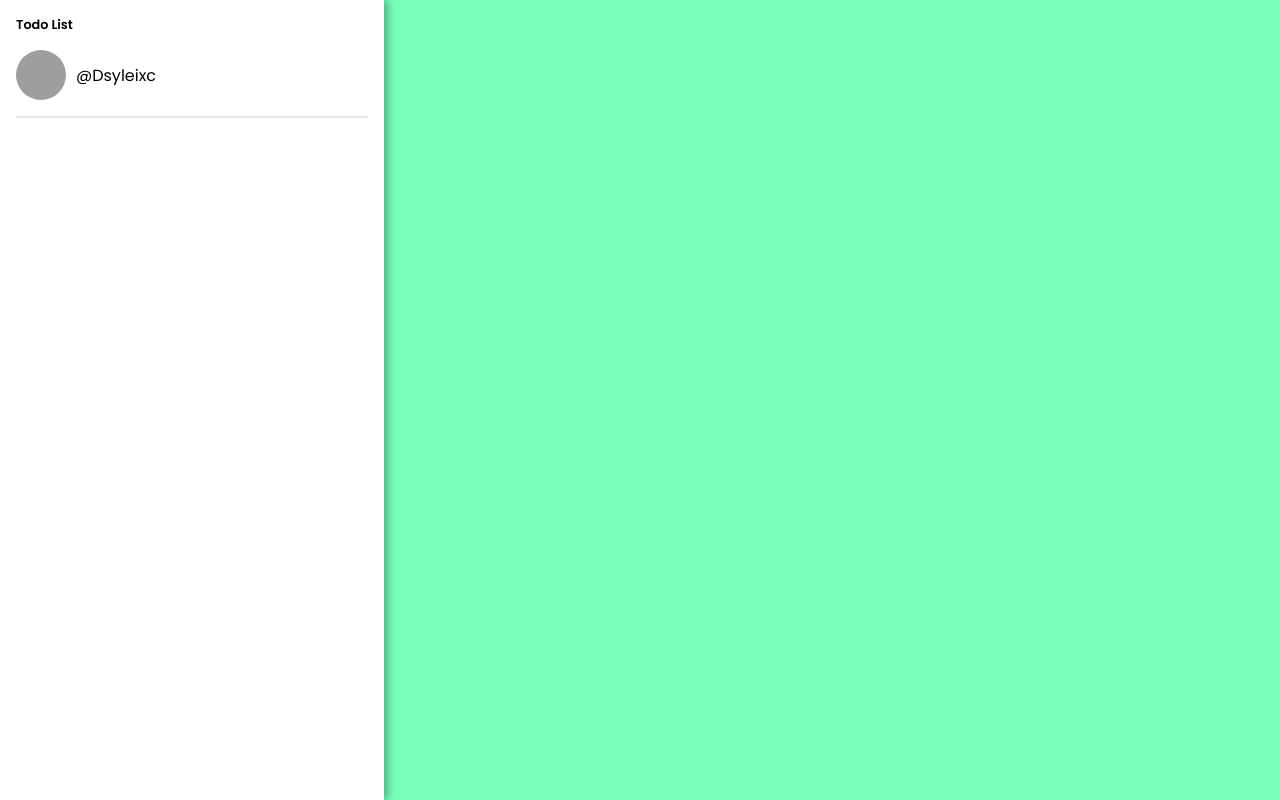
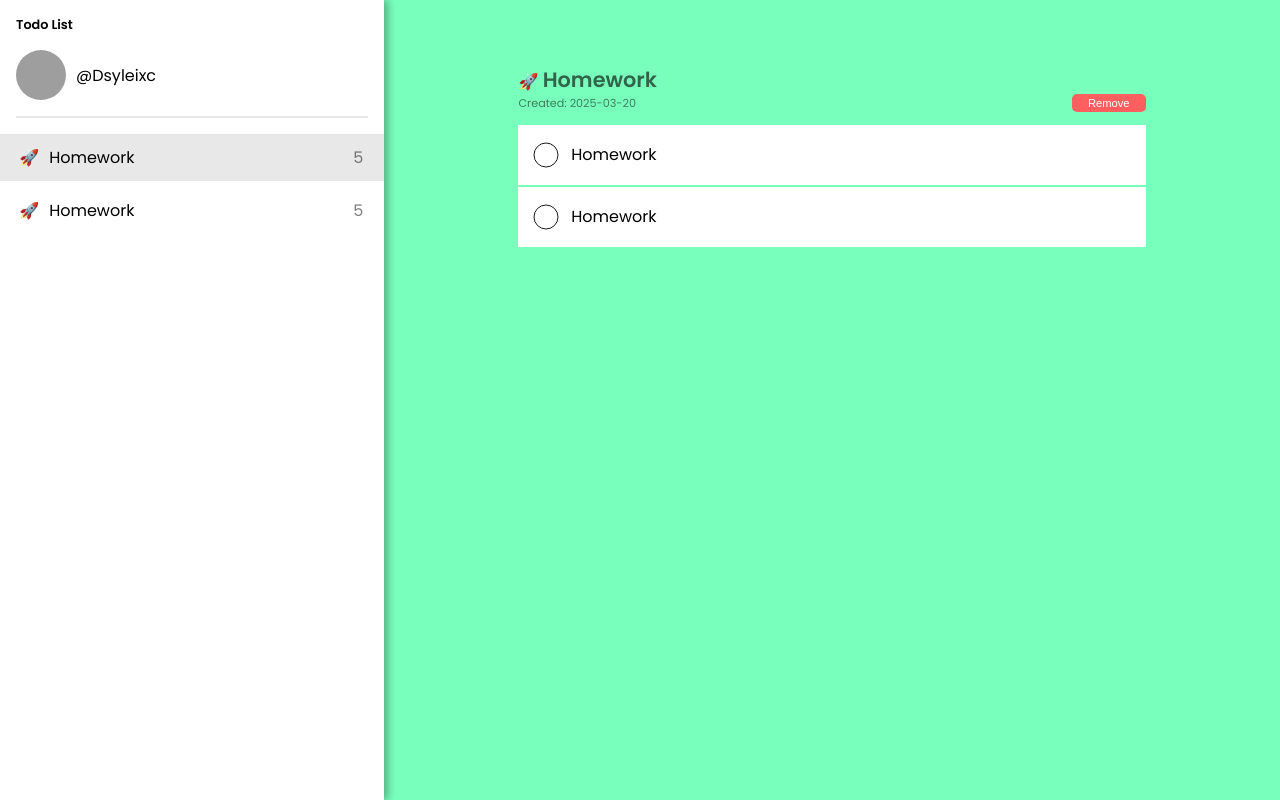
Before and after one commit to Dsyleixc/Todo-List, a website built with Vite: page index.html in a window 1280 px wide. Built offline with nearby package versions, Linux system fonts and the light colour scheme; grey boxes are pictures that could not be loaded.

Commit message:
Finished main card layout + added more stuff to nav bar list

```diff
--- a/index.html
+++ b/index.html
@@ -9,14 +9,45 @@
     <body>
         <div id="app">
             <div class="nav-bar">
-                <div class="app-name">Todo List</div>
-                <div class="user">
-                    <img src="https://github.com/Dsyleixc.png" alt="profile-pic" class="profile-pic" />
-                    <p class="username">@Dsyleixc</p>
+                <div class="nav-header">
+                    <div class="app-name">Todo List</div>
+                    <div class="user">
+                        <img src="https://github.com/Dsyleixc.png" alt="profile-pic" class="profile-pic" />
+                        <p class="username">@Dsyleixc</p>
+                    </div>
                 </div>
-                <div class="list"></div>
+                <div class="nav-list">
+                    <div class="nav-item clicked">
+                        <div class="item-icon">🚀</div>
+                        <div class="item-name">Homework</div>
+                        <div class="item-count">5</div>
+                    </div>
+                    <div class="nav-item">
+                        <div class="item-icon">🚀</div>
+                        <div class="item-name">Homework</div>
+                        <div class="item-count">5</div>
+                    </div>
+                </div>
             </div>
-            <div class="main"></div>
+            <div class="main">
+                <div class="header">
+                    <div class="header-title">
+                        <div class="item-name">🚀 <span class="item-name-text">Homework</span></div>
+                        <div class="date-created">Created: 2025-03-20</div>
+                    </div>
+                    <button class="remove">Remove</button>
+                </div>
+                <div class="item-list">
+                    <div class="item">
+                        <img class="item-status" src="/public/unchecked.svg" alt="unchecked" />
+                        <div class="item-task">Homework</div>
+                    </div>
+                    <div class="item">
+                        <img class="item-status" src="/public/unchecked.svg" alt="unchecked" />
+                        <div class="item-task">Homework</div>
+                    </div>
+                </div>
+            </div>
         </div>
         <div class="footer"></div>
         <script type="module" src="/src/main.js"></script>
--- a/src/style.css
+++ b/src/style.css
@@ -20,9 +20,15 @@ body {
     display: flex;
     flex-direction: column;
     width: 30%;
-    padding: 1rem;
     z-index: 1;
     box-shadow: 4px 0 8px rgba(0, 0, 0, 0.3);
+    max-width: 400px;
+}
+
+.nav-header {
+    display: flex;
+    flex-direction: column;
+    padding: 1rem;
 }
 
 .app-name {
@@ -46,6 +52,92 @@ body {
 }
 
 .main {
+    display: flex;
+    flex-direction: column;
     background-color: #79ffbc;
+    flex: 1;
+    align-items: center;
+}
+
+.nav-list {
+    display: flex;
+    flex-direction: column;
+    gap: 5px;
+}
+
+.nav-item {
+    display: flex;
+    gap: 10px;
+    padding: 0.7rem 1.2rem;
+}
+
+.clicked {
+    background-color: #00000017;
+}
+
+.item-count {
+    margin-left: auto;
+    opacity: 0.5;
+    padding-right: 0.1rem;
+}
+
+.item-name-text {
+    font-size: 1.3rem;
+    font-weight: 600;
+    opacity: 0.6;
+}
+
+.date-created {
+    font-size: 0.7rem;
+    font-weight: 400;
+    opacity: 0.5;
+}
+
+.item-list {
+    display: flex;
+    flex-direction: column;
     width: 70%;
 }
+
+.item {
+    display: flex;
+    gap: 10px;
+    padding: 0rem 0.8rem;
+    margin-bottom: 0.11rem;
+    background-color: #ffffff;
+    align-items: center;
+    height: 60px;
+}
+
+.header {
+    display: flex;
+    align-items: flex-start;
+    justify-content: space-between;
+    align-items: end;
+    width: 70%;
+    margin-top: 4rem;
+    margin-bottom: 0.8rem;
+}
+
+.remove {
+    background-color: #ff5f5f;
+    color: #ffffff;
+    border: none;
+    padding: 0.2rem 1rem;
+    border-radius: 5px;
+    cursor: pointer;
+    font-weight: 400;
+    font-size: 0.7rem;
+}
+
+.header-title {
+    display: flex;
+    flex-direction: column;
+}
+
+.item-status {
+    display: flex;
+    align-items: center;
+    width: 30px;
+    height: 30px;
+}
```
Also changed, not shown: public/unchecked.svg (added).
